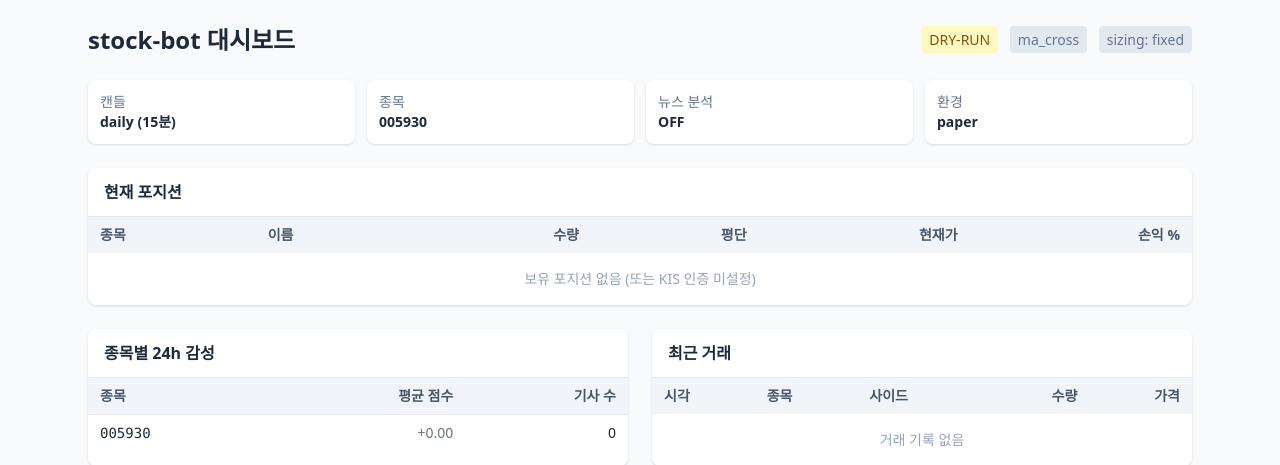
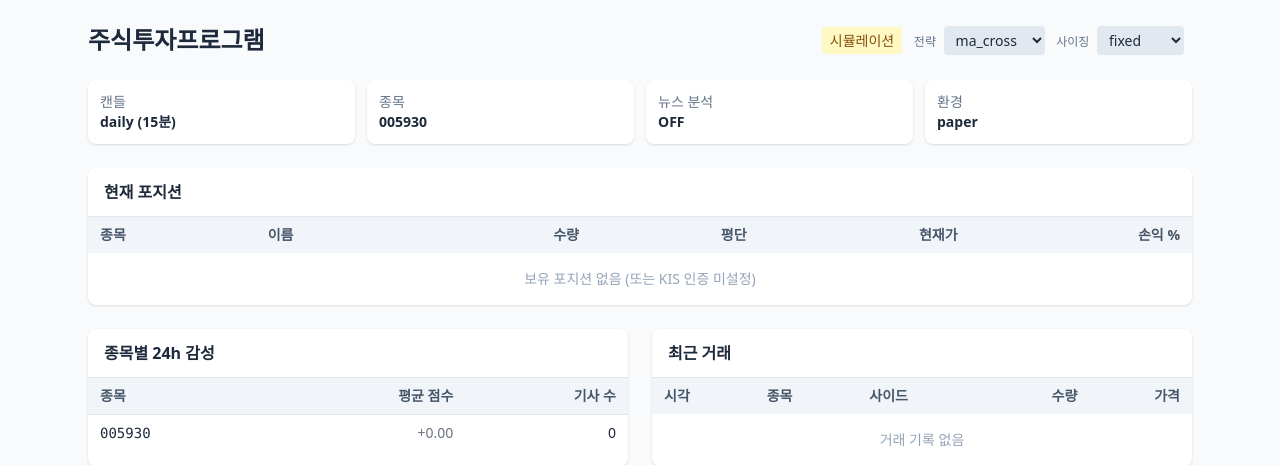
Before and after one commit to inwhan987/-, a FastAPI app: page / in a window 1280 px wide. Shown: the top 465 px of the page. Run offline with FastAPI, Linux system fonts and the light colour scheme; some libraries are stand-ins or nearby versions.

Commit message:
Rebrand dashboard and add live strategy/sizing switcher
- Rename title to 주식투자프로그램 and relabel the mode badge as
  시뮬레이션 / 실제거래 with explanatory tooltips
- Replace the read-only strategy/sizing chips with dropdowns that POST
  to a new /api/config endpoint; the handler validates against the
  allowed Literals, mutates the in-memory settings singleton, and
  persists the change to .env so it survives restarts

```diff
--- a/stock_bot/web/app.py
+++ b/stock_bot/web/app.py
@@ -13,11 +13,12 @@ from __future__ import annotations
 from datetime import datetime, timedelta
 from pathlib import Path
 
-from fastapi import FastAPI, Request
+from fastapi import FastAPI, HTTPException, Request
 from fastapi.responses import HTMLResponse, JSONResponse
 from fastapi.staticfiles import StaticFiles
 from fastapi.templating import Jinja2Templates
 from loguru import logger
+from pydantic import BaseModel, Field
 from sqlalchemy import desc, select
 from sqlalchemy.orm import Session
 
@@ -26,6 +27,35 @@ from stock_bot.names import get_name
 from stock_bot.news.store import NEWS_ENGINE, NewsRow, init_news_db
 from stock_bot.storage.db import ENGINE as TRADE_ENGINE
 from stock_bot.storage.db import TradeLog, init_db
+
+STRATEGIES = ("ma_cross", "rsi", "macd", "bollinger", "ensemble", "news")
+SIZINGS = ("fixed", "fraction", "atr")
+ENV_PATH = Path(__file__).resolve().parents[2] / ".env"
+
+
+def _update_env_file(updates: dict[str, str]) -> None:
+    """`.env` 파일에서 주어진 키들을 업데이트. 없으면 추가. 나머지 줄은 보존."""
+    lines: list[str] = []
+    seen: set[str] = set()
+    if ENV_PATH.exists():
+        for raw in ENV_PATH.read_text(encoding="utf-8").splitlines():
+            line = raw
+            stripped = raw.strip()
+            if stripped and not stripped.startswith("#") and "=" in stripped:
+                key = stripped.split("=", 1)[0].strip()
+                if key in updates:
+                    line = f"{key}={updates[key]}"
+                    seen.add(key)
+            lines.append(line)
+    for key, val in updates.items():
+        if key not in seen:
+            lines.append(f"{key}={val}")
+    ENV_PATH.write_text("\n".join(lines) + "\n", encoding="utf-8")
+
+
+class ConfigUpdate(BaseModel):
+    strategy: str | None = Field(default=None)
+    sizing: str | None = Field(default=None)
 
 BASE = Path(__file__).parent
 templates = Jinja2Templates(directory=str(BASE / "templates"))
@@ -160,6 +190,29 @@ def create_app() -> FastAPI:
     def healthz():
         return {"status": "ok"}
 
+    @app.post("/api/config")
+    def update_config(payload: ConfigUpdate):
+        updates: dict[str, str] = {}
+        if payload.strategy is not None:
+            if payload.strategy not in STRATEGIES:
+                raise HTTPException(400, f"invalid strategy: {payload.strategy}")
+            settings.trade_strategy = payload.strategy  # type: ignore[assignment]
+            updates["TRADE_STRATEGY"] = payload.strategy
+        if payload.sizing is not None:
+            if payload.sizing not in SIZINGS:
+                raise HTTPException(400, f"invalid sizing: {payload.sizing}")
+            settings.position_sizing = payload.sizing  # type: ignore[assignment]
+            updates["POSITION_SIZING"] = payload.sizing
+        if not updates:
+            raise HTTPException(400, "no fields to update")
+        _update_env_file(updates)
+        logger.info("config updated via UI: {}", updates)
+        return {
+            "ok": True,
+            "strategy": settings.trade_strategy,
+            "sizing": settings.position_sizing,
+        }
+
     return app
 
 
--- a/stock_bot/web/templates/dashboard.html
+++ b/stock_bot/web/templates/dashboard.html
@@ -3,7 +3,7 @@
 <head>
 <meta charset="utf-8" />
 <meta name="viewport" content="width=device-width, initial-scale=1" />
-<title>stock-bot 대시보드</title>
+<title>주식투자프로그램</title>
 <script src="https://cdn.tailwindcss.com"></script>
 <style>
   .score-pos { color: #059669; }
@@ -15,17 +15,51 @@
 <div class="max-w-6xl mx-auto p-6 space-y-6">
 
   <header class="flex items-center justify-between">
-    <h1 class="text-2xl font-bold">stock-bot 대시보드</h1>
+    <h1 class="text-2xl font-bold">주식투자프로그램</h1>
     <div class="text-sm text-slate-500">
       {% if config.dry_run %}
-        <span class="px-2 py-1 rounded bg-yellow-100 text-yellow-800">DRY-RUN</span>
+        <span class="px-2 py-1 rounded bg-yellow-100 text-yellow-800" title="실제 주문을 보내지 않고 로그·알림만 남기는 시뮬레이션 모드입니다">시뮬레이션</span>
       {% else %}
-        <span class="px-2 py-1 rounded bg-red-100 text-red-800">LIVE ({{ config.env }})</span>
+        <span class="px-2 py-1 rounded bg-red-100 text-red-800" title="실제 주문이 전송되는 라이브 모드입니다">실제거래 ({{ config.env }})</span>
       {% endif %}
-      <span class="ml-2 px-2 py-1 rounded bg-slate-200">{{ config.strategy }}</span>
-      <span class="ml-2 px-2 py-1 rounded bg-slate-200">sizing: {{ config.sizing }}</span>
+      <label class="ml-2 text-xs text-slate-500">전략</label>
+      <select id="strategy-select" class="ml-1 px-2 py-1 rounded bg-slate-200 text-slate-800">
+        {% for s in ["ma_cross","rsi","macd","bollinger","ensemble","news"] %}
+          <option value="{{ s }}" {% if config.strategy == s %}selected{% endif %}>{{ s }}</option>
+        {% endfor %}
+      </select>
+      <label class="ml-2 text-xs text-slate-500">사이징</label>
+      <select id="sizing-select" class="ml-1 px-2 py-1 rounded bg-slate-200 text-slate-800">
+        {% for s in ["fixed","fraction","atr"] %}
+          <option value="{{ s }}" {% if config.sizing == s %}selected{% endif %}>{{ s }}</option>
+        {% endfor %}
+      </select>
+      <span id="cfg-status" class="ml-2 text-xs"></span>
     </div>
   </header>
+
+  <script>
+    async function updateConfig(field, value) {
+      const status = document.getElementById('cfg-status');
+      status.textContent = '저장 중...';
+      status.className = 'ml-2 text-xs text-slate-500';
+      try {
+        const r = await fetch('/api/config', {
+          method: 'POST',
+          headers: {'Content-Type': 'application/json'},
+          body: JSON.stringify({[field]: value}),
+        });
+        if (!r.ok) throw new Error(await r.text());
+        status.textContent = '✓ 저장됨 (다음 시그널부터 반영)';
+        status.className = 'ml-2 text-xs text-green-600';
+      } catch (e) {
+        status.textContent = '✗ ' + e.message;
+        status.className = 'ml-2 text-xs text-red-600';
+      }
+    }
+    document.getElementById('strategy-select').addEventListener('change', e => updateConfig('strategy', e.target.value));
+    document.getElementById('sizing-select').addEventListener('change', e => updateConfig('sizing', e.target.value));
+  </script>
 
   <section class="grid grid-cols-2 md:grid-cols-4 gap-3 text-sm">
     <div class="bg-white rounded-lg shadow p-3">
```
